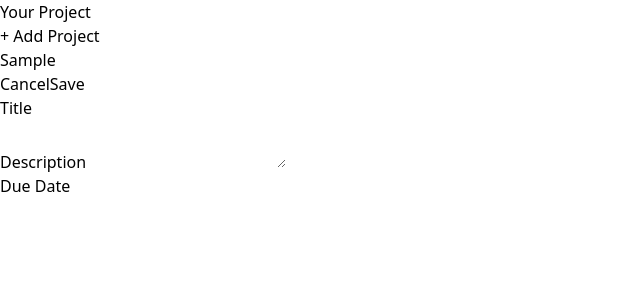
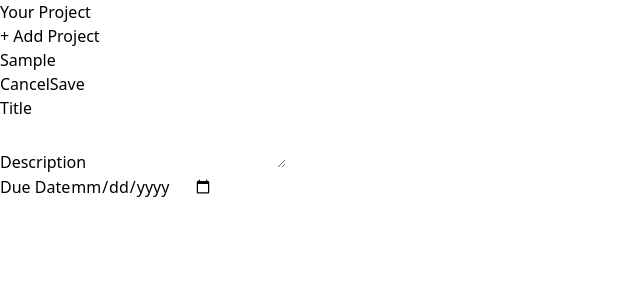
Before and after one commit to devromarc/ReactPractice-TodoApp, a React (Vite) app: page / in a window 1280 px wide. Both pictures are taken after a click on the button "+ Add Project". Shown: the top 300 px of the page, without its empty margins (0-640 px from the left). Built offline with nearby package versions, Linux system fonts and the light colour scheme.

Commit message:
made a ref for the input in NewProject.jsx and adding a new function (handleNewProject) to the app to handle the new project details in NewProject.jsx component.

```diff
--- a/package.json
+++ b/package.json
@@ -11,6 +11,7 @@
   },
   "dependencies": {
     "clsx": "^2.1.1",
+    "nanoid": "^5.1.5",
     "react": "^19.0.0",
     "react-dom": "^19.0.0"
   },
--- a/src/App.jsx
+++ b/src/App.jsx
@@ -9,7 +9,6 @@ function App() {
     projects: [],
   });
 
-  // const isThereProjects = projectList.length <= 0;
   function handleAddingNewProject() {
     setProjectsState((prevState) => {
       return {
@@ -20,18 +19,24 @@ function App() {
     });
   }
 
+  function handleNewProject(newProject) {
+    setProjectsState((prevState) => ({
+      ...prevState,
+      projects: [...prevState.projects, newProject],
+    }));
+  }
+
   let content;
   if (projectsState.selectedProjectID === undefined) {
     content = <LandingPage onAddProject={handleAddingNewProject} />;
   }
   if (projectsState.selectedProjectID === null) {
-    content = <NewProject />;
+    content = <NewProject onNewProject={handleNewProject} />;
   }
-
+  console.log(projectsState.projects);
   return (
     <main className="h-screen my-8 flex gap-8">
       <SideBar onAddProject={handleAddingNewProject} />
-
       {content}
     </main>
   );
--- a/src/components/NewProject.jsx
+++ b/src/components/NewProject.jsx
@@ -1,19 +1,37 @@
-import React from "react";
+import React, { useRef, useState } from "react";
 import Input from "./utils/Input";
+import { nanoid } from "nanoid";
 
-const NewProject = ({}) => {
+const NewProject = ({ onNewProject }) => {
+  const title = useRef();
+  const date = useRef();
+  const description = useRef();
+
+  function handleSubmitNewProject() {
+    const newProject = {
+      id: nanoid(),
+      title: title.current.value,
+      description: description.current.value,
+      date: date.current.value,
+    };
+    onNewProject(newProject);
+  }
+
   return (
     <div className="w-[35rem] mt-16">
       <menu className="flex items-center justify-end gap-4 my-4">
         <button className="text-stone-800 hover:text-stone-950">Cancel</button>
-        <button className="px-6 py-2 rounded-md bg-stone-800 text-stone-50 hover:bg-stone-950">
+        <button
+          onClick={handleSubmitNewProject}
+          className="px-6 py-2 rounded-md bg-stone-800 text-stone-50 hover:bg-stone-950"
+        >
           Save
         </button>
       </menu>
       <div>
-        <Input label="Title" name="title" />
-        <Input textarea label="Description" />
-        <Input label="Due Date" name="date" />
+        <Input ref={title} label="Title" />
+        <Input ref={description} textarea label="Description" />
+        <Input ref={date} label="Due Date" type="date" />
       </div>
     </div>
   );
--- a/src/components/utils/Input.jsx
+++ b/src/components/utils/Input.jsx
@@ -1,22 +1,18 @@
 import React from "react";
 
-const Input = ({ label, textarea, onSetNewProject, ...props }) => {
+const Input = ({ label, textarea, ...props }) => {
   const style =
     "w-full p-1 border-b-2 rounded-sm border-stone-300 bg-stone-200 text-stone-600 focus:outline-none focus:border-stone-600";
 
-  function handleChange(event) {
-    const { value, name } = event.target;
-    onSetNewProject((prevState) => ({ ...prevState, [name]: value }));
-  }
   return (
     <p className="flex flex-col gap-1 my-4">
       <label className="text-sm font-bold uppercase text-stone-500">
         {label}
       </label>
       {textarea ? (
-        <textarea className={style} {...props} onChange={handleChange} />
+        <textarea className={style} {...props} />
       ) : (
-        <input className={style} {...props} onChange={handleChange} />
+        <input className={style} {...props} />
       )}
     </p>
   );
```
Also changed, not shown: 1 other file (tests, documents, lock files or other folders).
